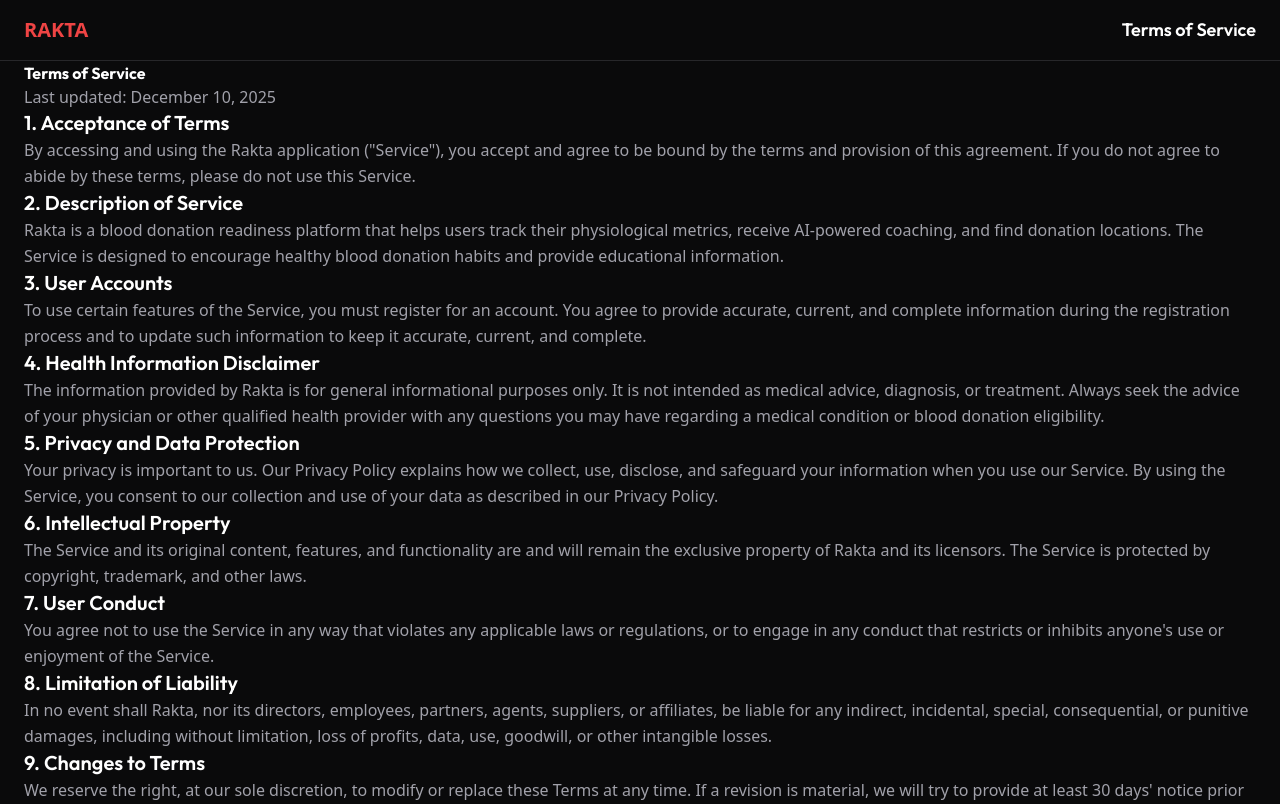
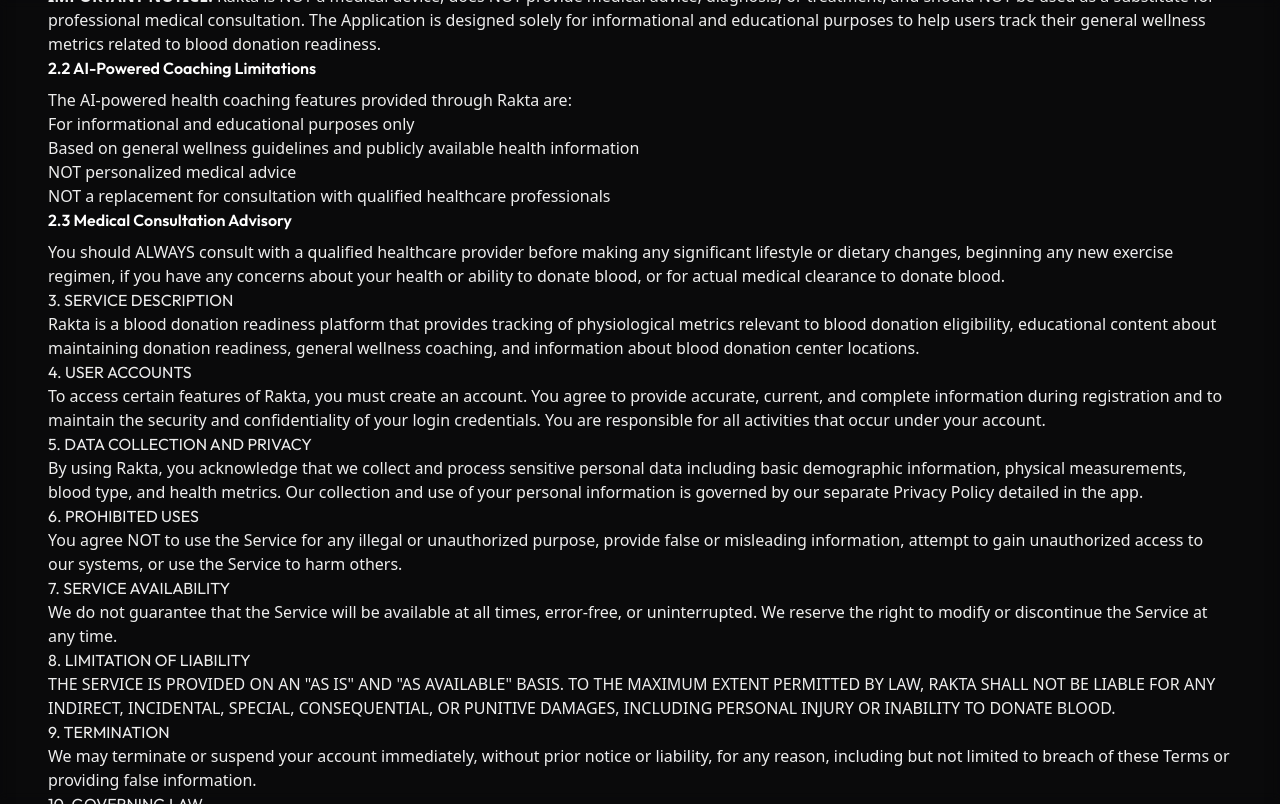
Before and after one commit to Sungchunn/Rakta-Webapp, a Next.js app in the folder frontend/: page /terms in a window 1280 px wide. Built offline with nearby package versions, Linux system fonts and the light colour scheme.

Commit message:
feat(frontend): Redesign Terms of Service page
- Implemented new modal-style layout
- Added ScrollArea for better UX
- Enforced 'read and agree' interaction pattern
- Imported full legal text content

```diff
--- a/frontend/app/terms/page.tsx
+++ b/frontend/app/terms/page.tsx
@@ -1,123 +1,135 @@
-'use client';
+"use client";
 
-import { useRef } from 'react';
-import { ScrollProgress } from '@/components/core/scroll-progress';
+import { useState } from 'react';
+import { useRouter } from 'next/navigation';
+import { Button } from "@/components/ui/button";
+import { Checkbox } from "@/components/ui/checkbox";
+import { ScrollArea } from "@/components/ui/scroll-area";
+
+import { ArrowLeft } from "lucide-react";
 import Link from 'next/link';
 
 export default function TermsPage() {
-    const containerRef = useRef<HTMLDivElement>(null);
+    const router = useRouter();
+    const [hasAgreed, setHasAgreed] = useState(false);
+
+    const handleAgree = () => {
+        if (hasAgreed) {
+            router.back(); // Go back to signup/previous page
+        }
+    };
 
     return (
-        <div className="min-h-screen bg-[#09090B] text-white">
-            {/* Header */}
-            <div className="sticky top-0 z-20 bg-[#09090B]/80 backdrop-blur-xl border-b border-zinc-800">
-                <div className="max-w-4xl mx-auto px-6 py-4 flex items-center justify-between">
-                    <Link href="/" className="text-xl font-bold text-primary">RAKTA</Link>
-                    <h1 className="text-lg font-semibold">Terms of Service</h1>
+        <div className="fixed inset-0 z-50 flex items-center justify-center bg-black/95 p-4 backdrop-blur-sm">
+            {/* Modal Container */}
+            <div className="flex h-[85vh] w-full max-w-[640px] flex-col overflow-hidden rounded-2xl bg-[#18181B] shadow-2xl ring-1 ring-white/10">
+
+                {/* Header */}
+                <div className="flex items-center justify-between border-b border-white/10 px-6 py-5">
+                    <h1 className="text-xl font-bold text-white tracking-tight">Rakta Terms of Service</h1>
+                    <span className="text-xs font-medium text-zinc-500 uppercase tracking-widest">Legal</span>
                 </div>
-                {/* Progress Bar */}
-                <div className="absolute left-0 bottom-0 w-full h-0.5 bg-zinc-800">
-                    <ScrollProgress
-                        className="h-0.5 bg-primary"
-                        containerRef={containerRef}
-                        springOptions={{
-                            stiffness: 280,
-                            damping: 18,
-                            mass: 0.3,
-                        }}
-                    />
-                </div>
-            </div>
 
-            {/* Top Gradient Fade */}
-            <div className="pointer-events-none fixed left-0 top-[57px] h-24 w-full bg-gradient-to-b from-[#09090B] to-transparent z-10" />
+                {/* Scrollable Content */}
+                <ScrollArea className="flex-1 bg-[#18181B] px-8">
+                    <div className="pb-8 pt-6">
+                        <div className="prose prose-invert prose-zinc max-w-none prose-headings:font-bold prose-h2:text-white prose-h2:mt-8 prose-h2:mb-4 prose-p:text-zinc-300 prose-p:leading-relaxed prose-li:text-zinc-300">
 
-            {/* Scrollable Content */}
-            <div
-                className="max-w-4xl mx-auto px-6 py-16 overflow-auto"
-                ref={containerRef}
-                style={{ height: 'calc(100vh - 57px)' }}
-            >
-                <div className="prose prose-invert prose-zinc max-w-none">
-                    <h2 className="text-3xl font-bold mb-6">Terms of Service</h2>
-                    <p className="text-zinc-400 mb-8">Last updated: December 10, 2025</p>
+                            <p className="text-zinc-400 text-sm mb-8 font-mono">Last Updated: December 13, 2025</p>
 
-                    <section className="mb-8">
-                        <h3 className="text-xl font-semibold text-white mb-4">1. Acceptance of Terms</h3>
-                        <p className="text-zinc-400 leading-relaxed">
-                            By accessing and using the Rakta application ("Service"), you accept and agree to be bound by the terms and provision of this agreement. If you do not agree to abide by these terms, please do not use this Service.
-                        </p>
-                    </section>
+                            <h2>1. ACCEPTANCE OF TERMS</h2>
+                            <p>By creating an account, accessing, or using Rakta in any manner, you acknowledge that you have read, understood, and agree to be bound by these Terms and all applicable laws and regulations. You represent that you are at least 17 years of age (or the minimum age required for blood donation in your jurisdiction) and have the legal capacity to enter into this agreement.</p>
 
-                    <section className="mb-8">
-                        <h3 className="text-xl font-semibold text-white mb-4">2. Description of Service</h3>
-                        <p className="text-zinc-400 leading-relaxed">
-                            Rakta is a blood donation readiness platform that helps users track their physiological metrics, receive AI-powered coaching, and find donation locations. The Service is designed to encourage healthy blood donation habits and provide educational information.
-                        </p>
-                    </section>
+                            <h2>2. MEDICAL DISCLAIMER AND HEALTH INFORMATION</h2>
 
-                    <section className="mb-8">
-                        <h3 className="text-xl font-semibold text-white mb-4">3. User Accounts</h3>
-                        <p className="text-zinc-400 leading-relaxed">
-                            To use certain features of the Service, you must register for an account. You agree to provide accurate, current, and complete information during the registration process and to update such information to keep it accurate, current, and complete.
-                        </p>
-                    </section>
+                            <h3 className="text-white font-semibold mt-6 mb-2">2.1 Not a Medical Device or Service</h3>
+                            <p><strong>IMPORTANT NOTICE:</strong> Rakta is NOT a medical device, does NOT provide medical advice, diagnosis, or treatment, and should NOT be used as a substitute for professional medical consultation. The Application is designed solely for informational and educational purposes to help users track their general wellness metrics related to blood donation readiness.</p>
 
-                    <section className="mb-8">
-                        <h3 className="text-xl font-semibold text-white mb-4">4. Health Information Disclaimer</h3>
-                        <p className="text-zinc-400 leading-relaxed">
-                            The information provided by Rakta is for general informational purposes only. It is not intended as medical advice, diagnosis, or treatment. Always seek the advice of your physician or other qualified health provider with any questions you may have regarding a medical condition or blood donation eligibility.
-                        </p>
-                    </section>
+                            <h3 className="text-white font-semibold mt-6 mb-2">2.2 AI-Powered Coaching Limitations</h3>
+                            <p>The AI-powered health coaching features provided through Rakta are:</p>
+                            <ul>
+                                <li>For informational and educational purposes only</li>
+                                <li>Based on general wellness guidelines and publicly available health information</li>
+                                <li>NOT personalized medical advice</li>
+                                <li>NOT a replacement for consultation with qualified healthcare professionals</li>
+                            </ul>
 
-                    <section className="mb-8">
-                        <h3 className="text-xl font-semibold text-white mb-4">5. Privacy and Data Protection</h3>
-                        <p className="text-zinc-400 leading-relaxed">
-                            Your privacy is important to us. Our Privacy Policy explains how we collect, use, disclose, and safeguard your information when you use our Service. By using the Service, you consent to our collection and use of your data as described in our Privacy Policy.
-                        </p>
-                    </section>
+                            <h3 className="text-white font-semibold mt-6 mb-2">2.3 Medical Consultation Advisory</h3>
+                            <p>You should ALWAYS consult with a qualified healthcare provider before making any significant lifestyle or dietary changes, beginning any new exercise regimen, if you have any concerns about your health or ability to donate blood, or for actual medical clearance to donate blood.</p>
 
-                    <section className="mb-8">
-                        <h3 className="text-xl font-semibold text-white mb-4">6. Intellectual Property</h3>
-                        <p className="text-zinc-400 leading-relaxed">
-                            The Service and its original content, features, and functionality are and will remain the exclusive property of Rakta and its licensors. The Service is protected by copyright, trademark, and other laws.
-                        </p>
-                    </section>
+                            <h2>3. SERVICE DESCRIPTION</h2>
+                            <p>Rakta is a blood donation readiness platform that provides tracking of physiological metrics relevant to blood donation eligibility, educational content about maintaining donation readiness, general wellness coaching, and information about blood donation center locations.</p>
 
-                    <section className="mb-8">
-                        <h3 className="text-xl font-semibold text-white mb-4">7. User Conduct</h3>
-                        <p className="text-zinc-400 leading-relaxed">
-                            You agree not to use the Service in any way that violates any applicable laws or regulations, or to engage in any conduct that restricts or inhibits anyone's use or enjoyment of the Service.
-                        </p>
-                    </section>
+                            <h2>4. USER ACCOUNTS</h2>
+                            <p>To access certain features of Rakta, you must create an account. You agree to provide accurate, current, and complete information during registration and to maintain the security and confidentiality of your login credentials. You are responsible for all activities that occur under your account.</p>
 
-                    <section className="mb-8">
-                        <h3 className="text-xl font-semibold text-white mb-4">8. Limitation of Liability</h3>
-                        <p className="text-zinc-400 leading-relaxed">
-                            In no event shall Rakta, nor its directors, employees, partners, agents, suppliers, or affiliates, be liable for any indirect, incidental, special, consequential, or punitive damages, including without limitation, loss of profits, data, use, goodwill, or other intangible losses.
-                        </p>
-                    </section>
+                            <h2>5. DATA COLLECTION AND PRIVACY</h2>
+                            <p>By using Rakta, you acknowledge that we collect and process sensitive personal data including basic demographic information, physical measurements, blood type, and health metrics. Our collection and use of your personal information is governed by our separate Privacy Policy detailed in the app.</p>
 
-                    <section className="mb-8">
-                        <h3 className="text-xl font-semibold text-white mb-4">9. Changes to Terms</h3>
-                        <p className="text-zinc-400 leading-relaxed">
-                            We reserve the right, at our sole discretion, to modify or replace these Terms at any time. If a revision is material, we will try to provide at least 30 days' notice prior to any new terms taking effect.
-                        </p>
-                    </section>
+                            <h2>6. PROHIBITED USES</h2>
+                            <p>You agree NOT to use the Service for any illegal or unauthorized purpose, provide false or misleading information, attempt to gain unauthorized access to our systems, or use the Service to harm others.</p>
 
-                    <section className="mb-8">
-                        <h3 className="text-xl font-semibold text-white mb-4">10. Contact Us</h3>
-                        <p className="text-zinc-400 leading-relaxed">
-                            If you have any questions about these Terms, please contact us at support@rakta.app.
-                        </p>
-                    </section>
+                            <h2>7. SERVICE AVAILABILITY</h2>
+                            <p>We do not guarantee that the Service will be available at all times, error-free, or uninterrupted. We reserve the right to modify or discontinue the Service at any time.</p>
 
-                    <div className="mt-16 pt-8 border-t border-zinc-800">
-                        <Link href="/auth/register" className="text-primary hover:underline">
-                            ← Back to Registration
-                        </Link>
+                            <h2>8. LIMITATION OF LIABILITY</h2>
+                            <p>THE SERVICE IS PROVIDED ON AN "AS IS" AND "AS AVAILABLE" BASIS. TO THE MAXIMUM EXTENT PERMITTED BY LAW, RAKTA SHALL NOT BE LIABLE FOR ANY INDIRECT, INCIDENTAL, SPECIAL, CONSEQUENTIAL, OR PUNITIVE DAMAGES, INCLUDING PERSONAL INJURY OR INABILITY TO DONATE BLOOD.</p>
+
+                            <h2>9. TERMINATION</h2>
+                            <p>We may terminate or suspend your account immediately, without prior notice or liability, for any reason, including but not limited to breach of these Terms or providing false information.</p>
+
+                            <h2>10. GOVERNING LAW</h2>
+                            <p>These Terms shall be governed by and construed in accordance with the laws of Thailand, without regard to its conflict of law provisions.</p>
+
+                            <hr className="my-8 border-white/10" />
+
+                            <p className="text-sm text-zinc-500">
+                                <strong>Remember:</strong> Rakta is a wellness tracking tool designed to help you prepare for blood donation. It is not a substitute for professional medical advice. Always consult with healthcare professionals regarding your health and eligibility to donate blood.
+                            </p>
+                        </div>
+                    </div>
+                </ScrollArea>
+
+                {/* Fixed Footer */}
+                <div className="border-t border-white/10 bg-[#18181B] p-6 pb-8">
+                    <div className="flex items-start space-x-3 mb-6">
+                        <Checkbox
+                            id="terms-agree"
+                            checked={hasAgreed}
+                            onCheckedChange={(checked) => setHasAgreed(checked === true)}
+                            className="mt-1 h-5 w-5 border-zinc-600 data-[state=checked]:bg-primary data-[state=checked]:border-primary"
+                        />
+                        <div className="grid gap-1.5 leading-none">
+                            <label
+                                htmlFor="terms-agree"
+                                className="text-sm font-medium leading-relaxed text-zinc-200 cursor-pointer select-none"
+                            >
+                                I have read and agree to the Terms of Service
+                            </label>
+                            <p className="text-xs text-zinc-500">
+                                You must agree to continue using the application.
+                            </p>
+                        </div>
+                    </div>
+
+                    <div className="grid grid-cols-2 gap-4">
+                        <Button
+                            variant="outline"
+                            className="h-12 border-zinc-700 bg-transparent text-zinc-300 hover:bg-zinc-800 hover:text-white"
+                            onClick={() => router.back()}
+                        >
+                            Decline
+                        </Button>
+                        <Button
+                            className="h-12 bg-[#DC2626] text-white hover:bg-[#B91C1C] disabled:opacity-50 font-semibold shadow-lg shadow-red-900/20"
+                            disabled={!hasAgreed}
+                            onClick={handleAgree}
+                        >
+                            Agree & Continue
+                        </Button>
                     </div>
                 </div>
+
             </div>
         </div>
     );
```
Also changed, not shown: 2 other files (tests, documents, lock files or other folders).
